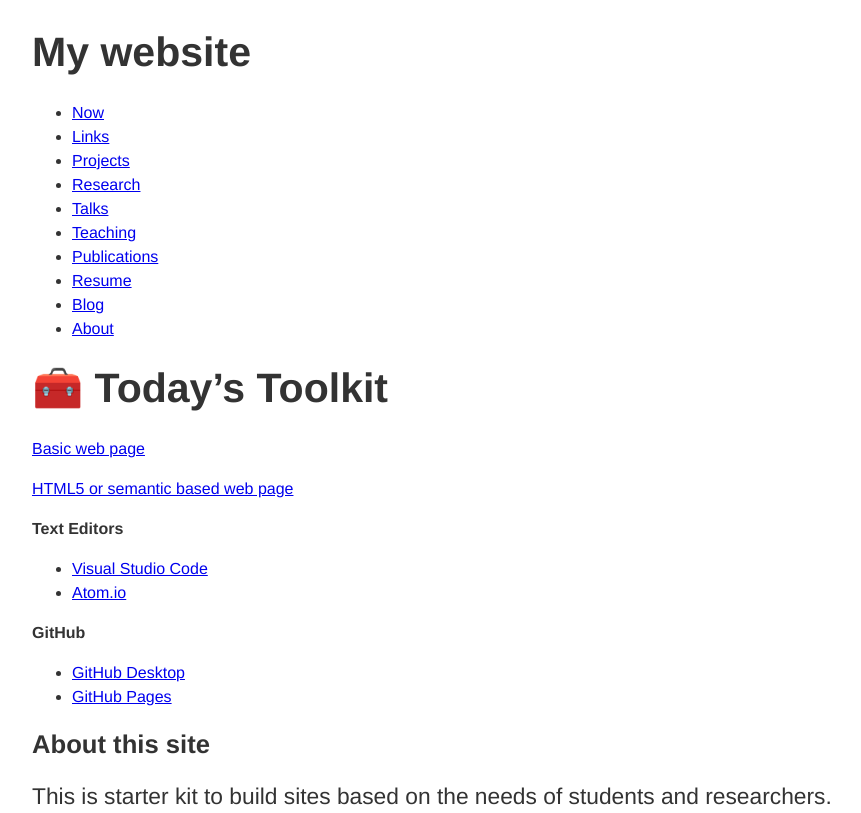
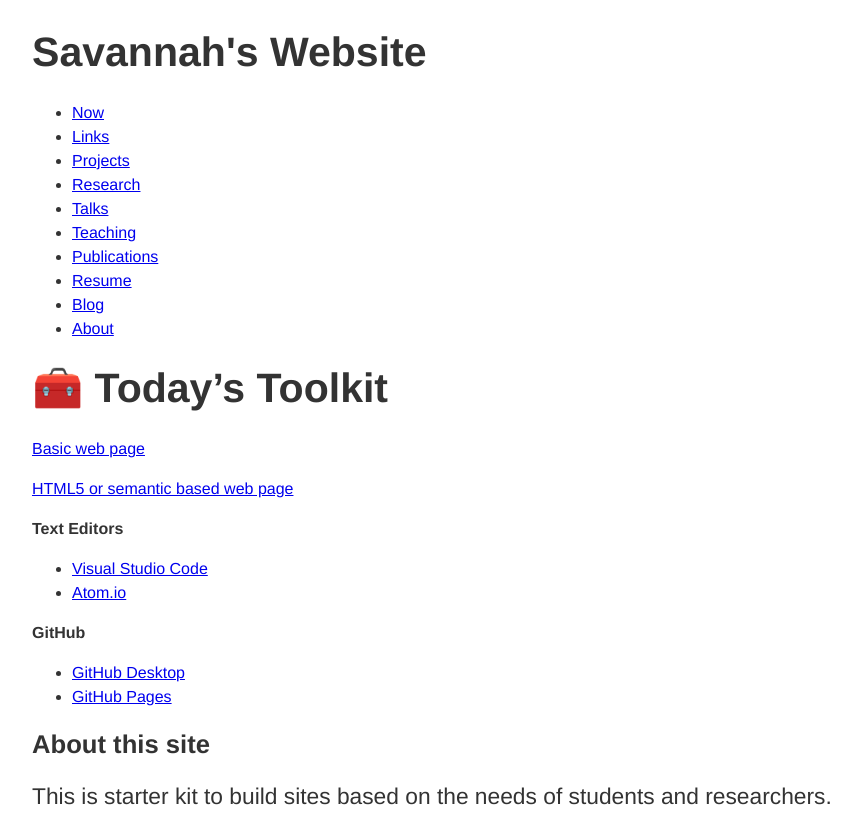
Before and after one commit to smccarthy28/smccarthy28.github.io, a plain HTML site: page index.html in a window 1280 px wide. Shown: the top 813 px of the page, without its empty margins (0-861 px from the left). Drawn offline with Linux system fonts and the light colour scheme.

Commit message:
Update index.html

```diff
--- a/index.html
+++ b/index.html
@@ -14,7 +14,7 @@
 
   <body>
     <header role="banner">
-      <h1>My website</h1>
+      <h1>Savannah's Website</h1>
     </header>
     <nav role="navigation">
       <ul>
```
